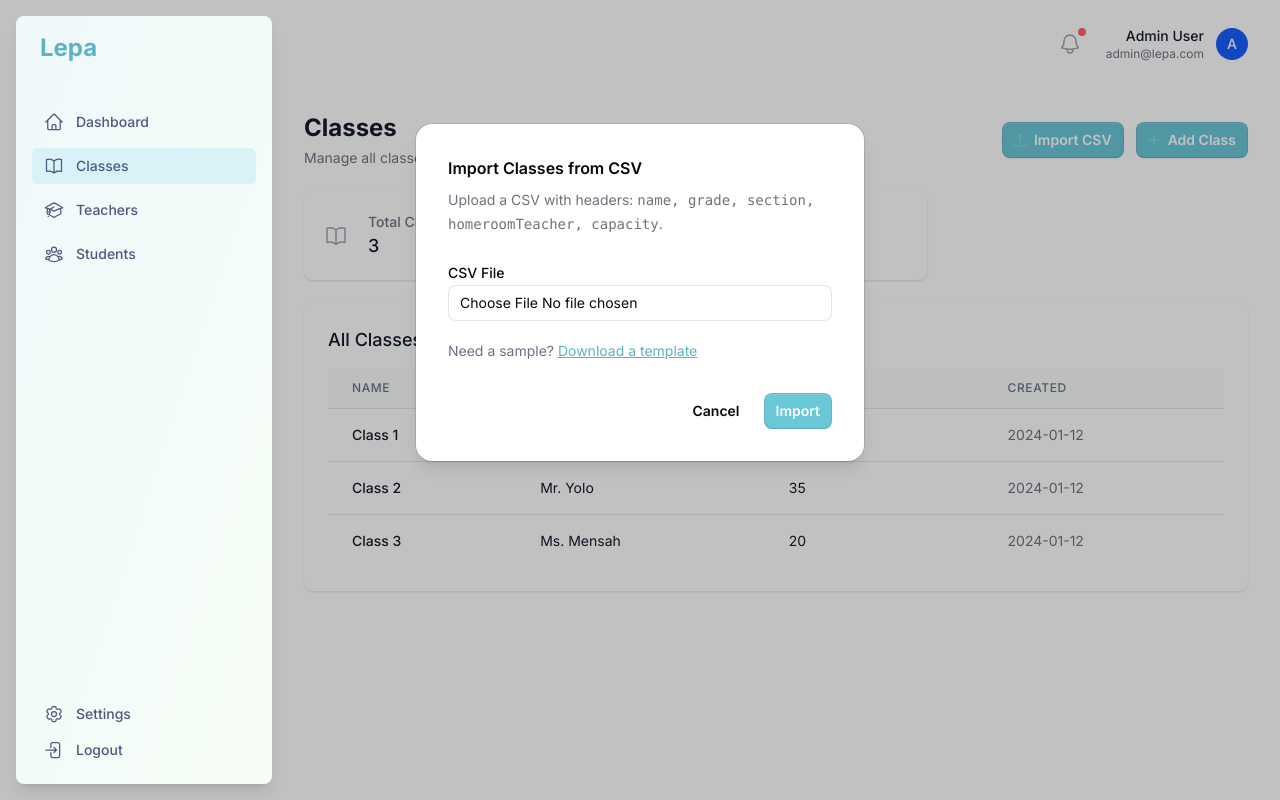
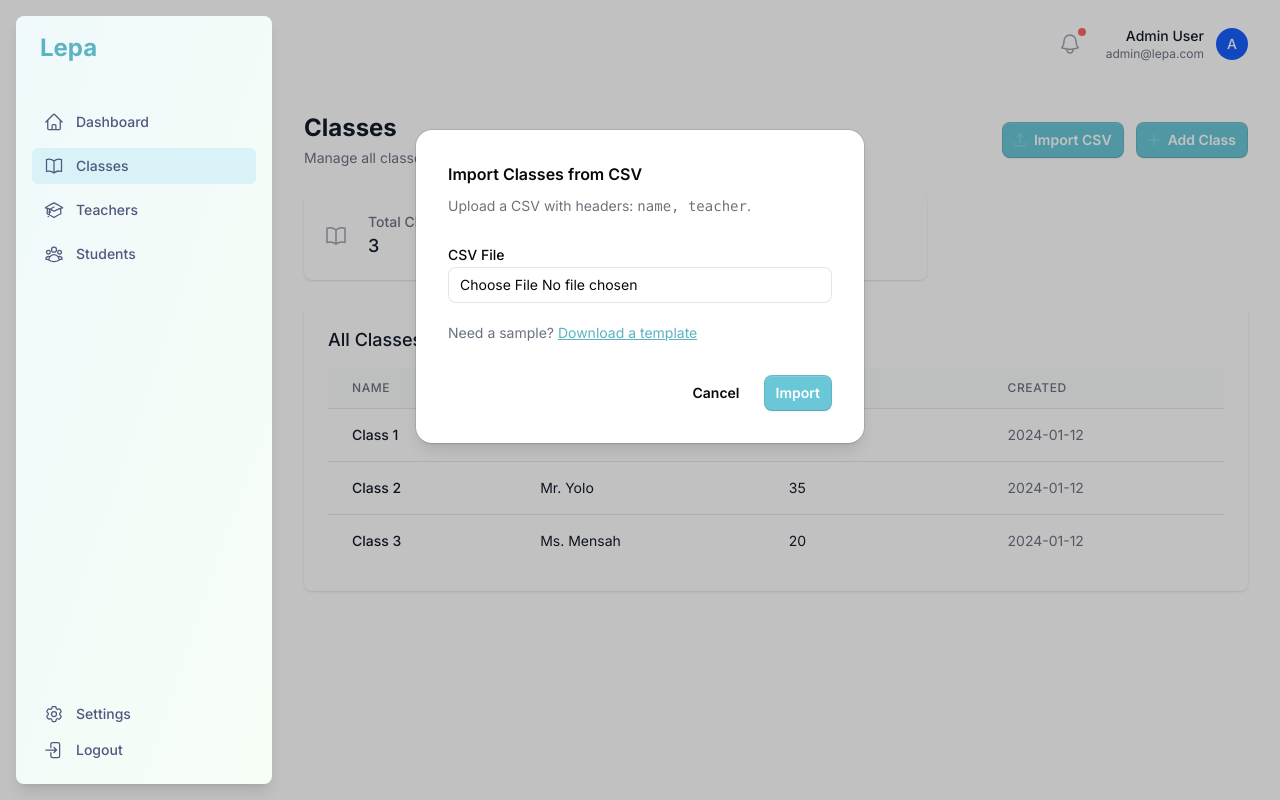
Before and after one commit to nexlura/lepa, a Next.js app: page /admin/classes in a window 1280 px wide. Both pictures are taken after a click on the button "Import CSV". Built offline with nearby package versions, Linux system fonts and the light colour scheme.

Commit message:
update import-csv modal description

```diff
--- a/src/components/ImportModal.tsx
+++ b/src/components/ImportModal.tsx
@@ -77,7 +77,7 @@ const ImportCsvModal = ({
         <Dialog size="md" open={open} onClose={onClose} className="relative z-20">
             <DialogTitle>Import Classes from CSV</DialogTitle>
             <DialogDescription>
-                Upload a CSV with headers: <span className="font-mono">name, grade, section, homeroomTeacher, capacity</span>.
+                Upload a CSV with headers: <span className="font-mono">name, teacher</span>.
             </DialogDescription>
             <DialogBody>
                 {error ? (
```
